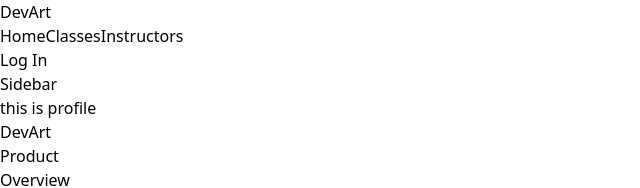
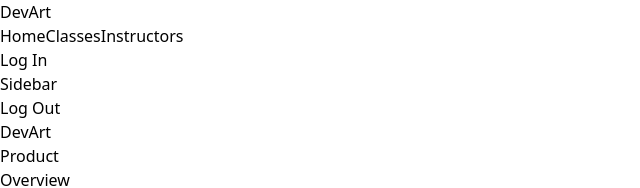
Before and after one commit to devMorshed/devArt-Client, a React (Vite) app: page /dashboard in a window 1280 px wide. Shown: the top 188 px of the page, without its empty margins (0-640 px from the left). Built offline with nearby package versions, Linux system fonts and the light colour scheme; no server answers.

Commit message:
logOut implemented

```diff
--- a/src/components/Shared/BTN.jsx
+++ b/src/components/Shared/BTN.jsx
@@ -10,4 +10,4 @@
 	);
 };
 
-export default BTN;
+export default BTN ;
--- a/src/pages/Dashboard/Profile.jsx
+++ b/src/pages/Dashboard/Profile.jsx
@@ -1,5 +1,16 @@
+import BTN from "../../components/Shared/BTN";
+import useAuth from "../../hooks/useAuth";
+
 const Profile = () => {
-	return <div>this is profile</div>;
+  const { user, logOut } = useAuth();
+
+	return (
+		<div>
+			<div onClick={logOut}>
+				<BTN>Log Out</BTN>
+			</div>
+		</div>
+	);
 };
 
 export default Profile;
--- a/src/providers/AuthProvider.jsx
+++ b/src/providers/AuthProvider.jsx
@@ -36,7 +36,8 @@
 	};
 
 	const logOut = () => {
-		setLoading(true);
+    setLoading(true);
+
 		return signOut(auth);
 	};
 
```
Also changed, not shown: .eslintrc.cjs.
